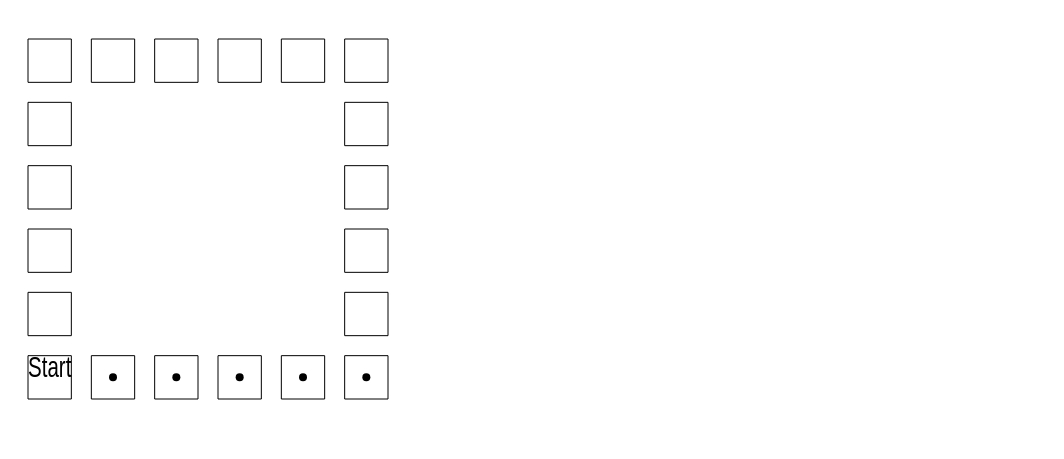
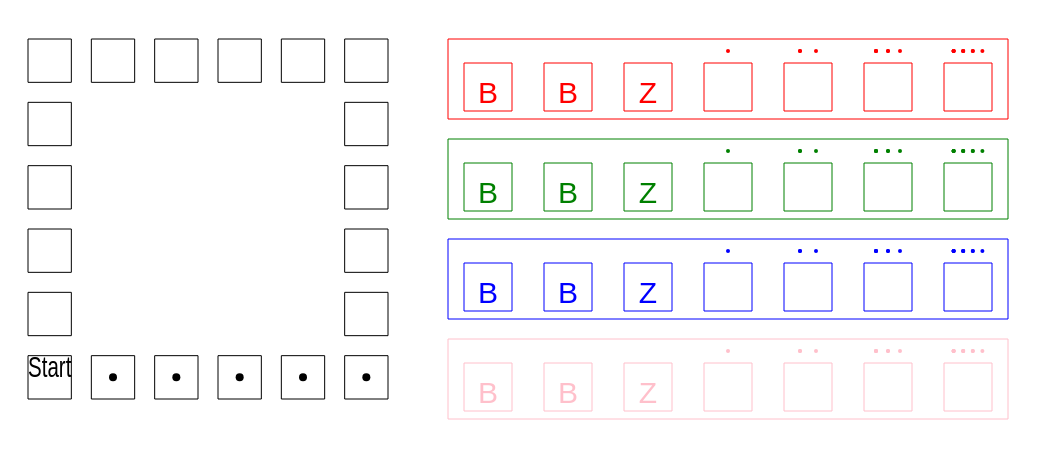
Before and after one commit to fredrijo/bezzerwizzer-game, a plain HTML site: page bezzerwizzer.html in a window 1280 px wide. Shown: the part 61-520 px from the top of the page, without its empty margins (0-1064 px from the left). Drawn offline with Linux system fonts and the light colour scheme.

Commit message:
Board + Playerboards

```diff
--- a/bezzerwizzer.html
+++ b/bezzerwizzer.html
@@ -19,7 +19,7 @@
         var ctx = canvas.getContext('2d');
 
         var canH = 640;
-        var canW = 640;
+        var canW = 1080;
 
         var boardSize = 400;
 
@@ -30,6 +30,8 @@
 
         var spaceBetweenSpaces = 20;
         var radius = boardSize/100;
+
+        var colorList = ["red", "green", "blue", "pink"]
 
         function drawBoard(){
             var tileSize = (boardSize - 7*spaceBetweenSpaces) / 6;
@@ -61,7 +63,52 @@
             }
         }
 
+        function drawPlayerBoards(){
+            for (var i=0; i<players; i++){
+                drawOnePlayerBoard(spaceBetweenSpaces+i*(playerBoardHeight+spaceBetweenSpaces), colorList[i]);
+            }
+        }
+
+        var playerBoardHeight = 80;
+        var playerBoardWidth = 7*playerBoardHeight;
+        var playerBoxSize = playerBoardHeight*0.6;
+        var playerBoxSpacing = (playerBoardHeight-playerBoxSize)/2;
+
+        function drawOnePlayerBoard(y, color){
+            var initialX = boardSize + 2*spaceBetweenSpaces;
+            ctx.beginPath();
+            ctx.rect(initialX, y, playerBoardWidth, playerBoardHeight);
+            ctx.strokeStyle = color;
+            ctx.stroke();
+            for(var i=0; i<7; i++){
+                if(i < 3){
+                    var text = "Z";
+                    if(i < 2){
+                        text = "B";
+                    }
+                    ctx.beginPath();
+                    ctx.textAlign = "center";
+                    ctx.fillStyle = color;
+                    ctx.fillText(text, initialX + playerBoxSpacing+i*playerBoardHeight + playerBoxSize/2, y+playerBoxSize+playerBoxSpacing, playerBoxSize);
+                }
+                else{
+                    ctx.beginPath();
+                    var numberOfDots = i-2;
+                    var distanceBetween = playerBoxSize/(numberOfDots + 1);
+                    for (var j=0; j<numberOfDots; j++){
+                        ctx.arc(initialX + playerBoxSpacing+i*playerBoardHeight + (j+1)*distanceBetween, y + playerBoxSpacing*3/4, playerBoxSpacing/8, 0, 2*Math.PI);
+                        ctx.fill();
+                    }
+                }
+                ctx.beginPath();
+                ctx.rect(initialX + playerBoxSpacing+i*playerBoardHeight, y+playerBoxSpacing*3/2, playerBoxSize, playerBoxSize);
+                ctx.strokeStyle = color;
+                ctx.stroke();
+            }
+        }
+
         drawBoard();
+        drawPlayerBoards();
     </script>
 </body>
 </html>
```
